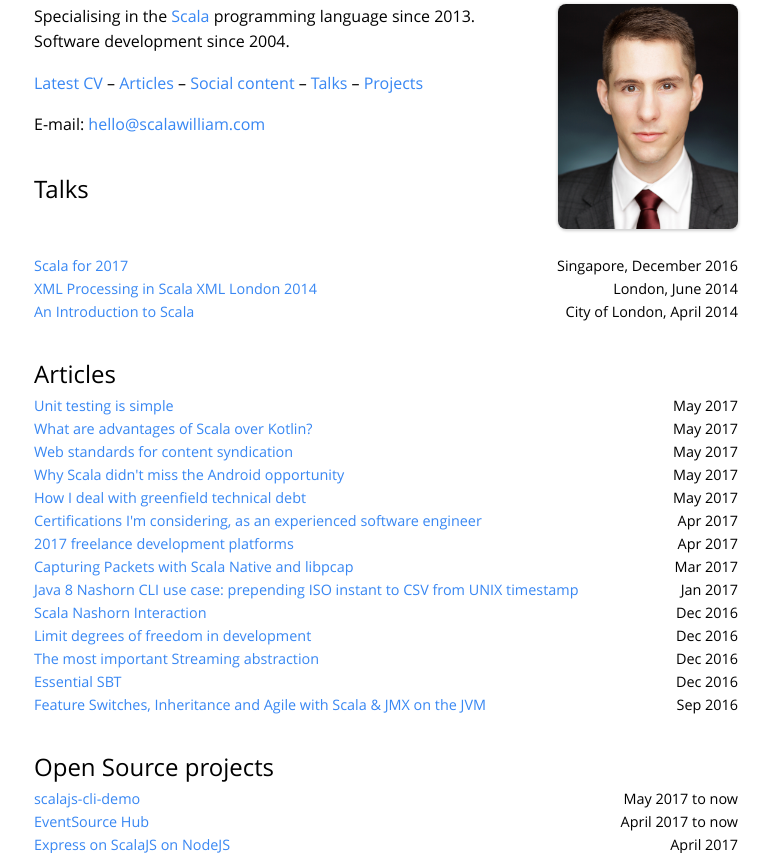
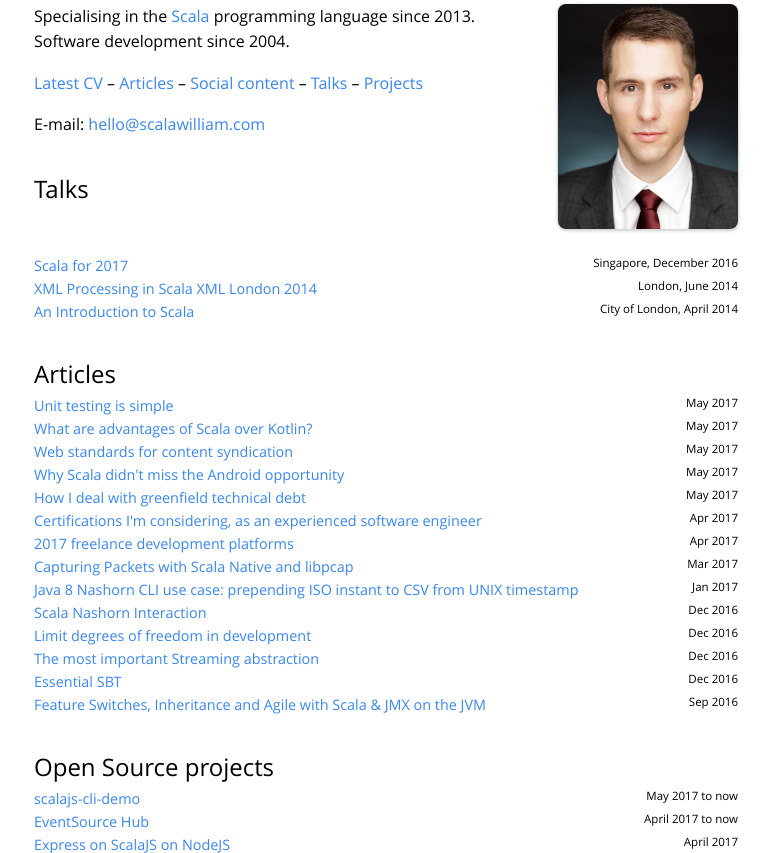
Before and after one commit to philicious/ScalaWilliam.com, a PHP site: page / in a window 1280 px wide. Shown: the part 138-991 px from the top of the page, without its empty margins (254-1025 px from the left). Run offline with PHP 8.4, Linux system fonts and the light colour scheme.

Commit message:
Look even nicer

```diff
--- a/shared/default.css
+++ b/shared/default.css
@@ -283,6 +283,11 @@ time {
     white-space: nowrap;
 }
 
+
+ul.time-table .time, ul.time-table time {
+  font-size:0.8em;
+}
+
 @media (max-width: 640px) {
   ul.time-table .time:before, ul.time-table time:before {
     content: " – ";
```
